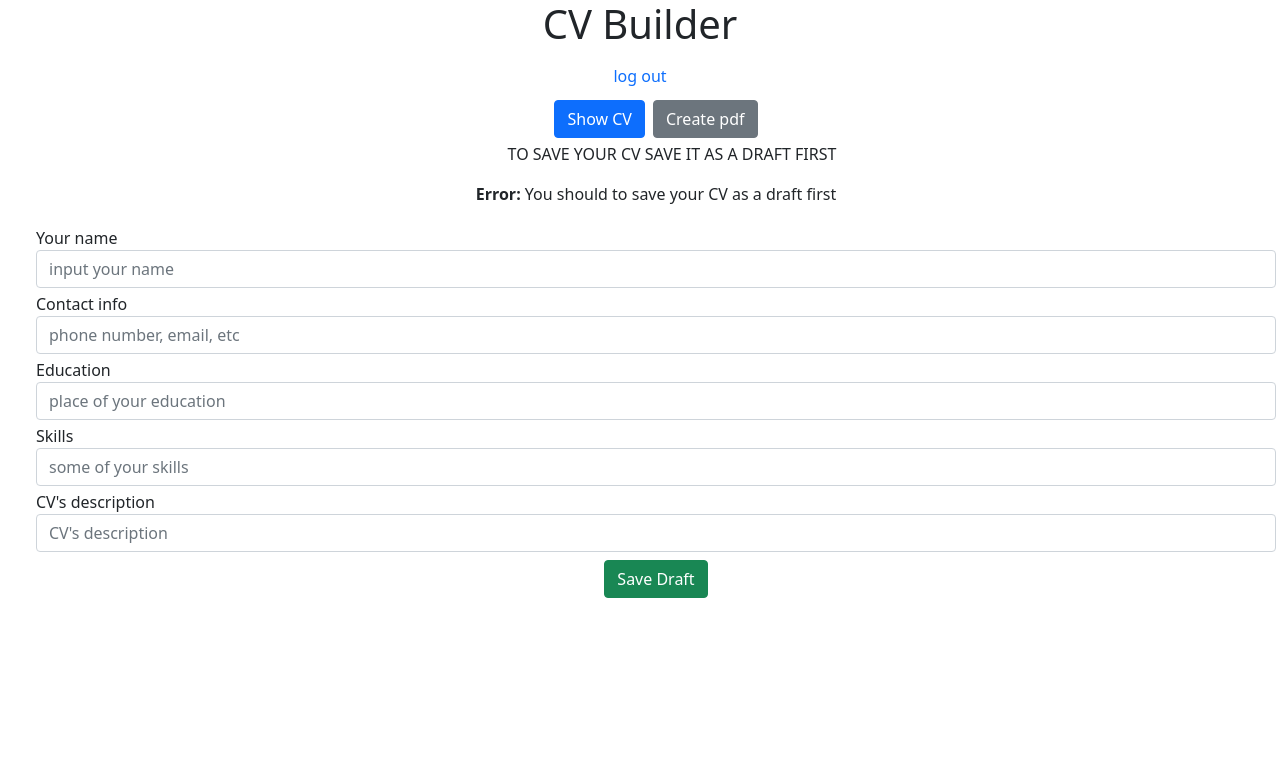
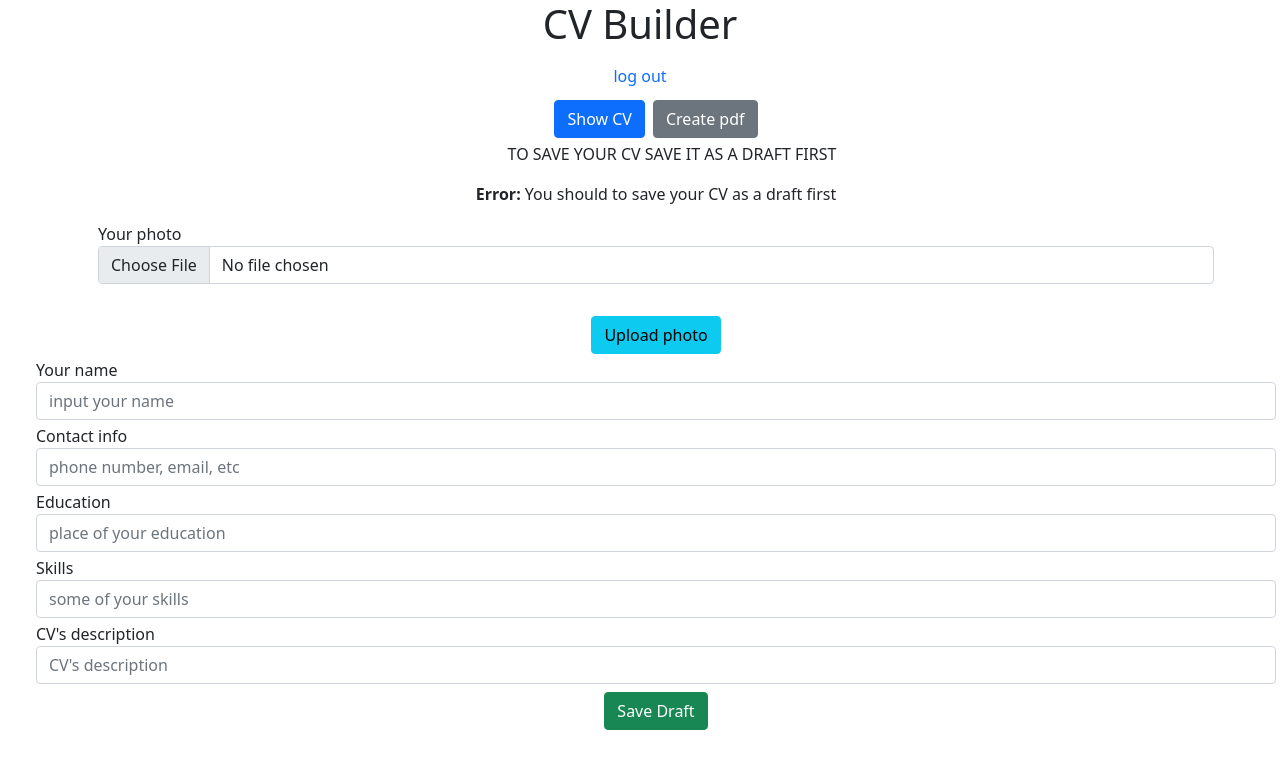
Before and after one commit to deouron/CV_builder, a Flask app: page /create_cv in a window 1280 px wide. Shown: the top 769 px of the page. Run offline with Flask 2, Linux system fonts and the light colour scheme; the visitor is signed in with stand-in values (Sample User, id 1); data that the repository does not hold is empty.

Commit message:
adding photo processing (doesn't work)

```diff
--- a/app.py
+++ b/app.py
@@ -1,8 +1,10 @@
 import sqlite3
 import os
 from flask import Flask, request, redirect, url_for, abort, render_template, flash, session, g, escape, send_file, \
-    get_flashed_messages
+    get_flashed_messages, send_from_directory, render_template
 from pdfkit import from_file, from_string
+from werkzeug.utils import secure_filename
+import urllib.request
 
 # CVs = dict()  # username: table_id
 users = dict()  # login: password
@@ -16,6 +18,8 @@ PASSWORD = 'default'
 
 app = Flask(__name__)
 app.config.from_object(__name__)
+app.config['UPLOAD_FOLDER'] = 'uploads/'
+app.secret_key = SECRET_KEY
 
 app.config.update(dict(
     DATABASE=os.path.join(app.root_path, 'flaskr.db'),
@@ -67,9 +71,9 @@ def add_entry():
     if not session.get('logged_in'):
         abort(401)
     db = get_db()
-    db.execute('insert into entries (title, contact, education, skills, description, login)'
-               ' values (?, ?, ?, ?, ?, ?)',
-               [request.form['title'], request.form['contact'], request.form['education'],
+    db.execute('insert into entries (file, title, contact, education, skills, description, login)'
+               ' values (?, ?, ?, ?, ?, ?, ?)',
+               [request.form['file'], request.form['title'], request.form['contact'], request.form['education'],
                 request.form['skills'], request.form['description'], session['username']])
     db.commit()
     # flash('New entry was successfully posted')
@@ -87,7 +91,7 @@ def index():
 @app.route('/show_entries')
 def show_entries():
     db = get_db()
-    cur = db.execute(f"select title, contact, education, skills, description "
+    cur = db.execute(f"select file, title, contact, education, skills, description "
                      f"from entries where login='{session['username']}' "
                      f"order by id desc limit 1")
     entries = cur.fetchall()
@@ -145,7 +149,7 @@ def create_cv():
         abort(401)
     db = get_db()
     cur = db.execute(
-        f"select title, contact, education, skills, description "
+        f"select file, title, contact, education, skills, description "
         f"from entries where login='{session['username']}' "
         f"order by id desc limit 1")
     entries = cur.fetchall()
@@ -166,7 +170,7 @@ def pdf_helper():
 def create_pdf():
     db = get_db()
     cur = db.execute(
-        f"select title, contact, education, skills, description "
+        f"select file, title, contact, education, skills, description "
         f"from entries where login='{session['username']}' "
         f"order by id desc limit 1")
     entries = cur.fetchone()
@@ -175,6 +179,7 @@ def create_pdf():
         <!DOCTYPE html>
         <html>
         <body>
+        <img src={entries['file']}>
             <h2>Name:</h2> {entries['title']}
             <h2>Contact:</h2> {entries['contact']}
             <h2>Education:</h2> {entries['education']}
@@ -189,6 +194,30 @@ def create_pdf():
     return render_template('show_entries.html', entries=entries, error=error)
 
 
+def is_allowed(file):
+    ALLOWED_FORMATS = {'png', 'jpeg', 'jpg'}
+    return '.' in file and file.rsplit('.', 1)[1].lower() in ALLOWED_FORMATS
+
+
+@app.route('/', methods=['POST'])
+def upload_image():
+    if 'file' not in request.files:
+        error = 'No image'
+        return render_template('show_entries.html', error=error)
+    file = request.files['file']
+    if file.name == "":
+        error = 'No image'
+        return render_template('show_entries.html', error=error)
+    if file and is_allowed(file.filename):
+        filename = secure_filename(file.filename)
+        file.save(os.path.join(app.config['UPLOAD_FOLDER'], filename))
+        error = 'file was uploaded'
+        return render_template('show_entries.html', filename=filename, error=error)
+    else:
+        error = "file's format is not allowed"
+        return render_template('show_entries.html', error=error)
+
+
 @app.errorhandler(404)
 def page_not_found(error):
     return render_template('page_not_found.html'), 404
--- a/scheme.sql
+++ b/scheme.sql
@@ -1,6 +1,7 @@
 drop table if exists entries;
 create table entries (
     id integer primary key autoincrement,
+    file text  null,
     title text not null,
     contact text not null,
     education text not null,
--- a/templates/cv.html
+++ b/templates/cv.html
@@ -1,6 +1,7 @@
 <ul class=cv>
 
 {% for entry in entries %}
+    <h1>Photo:</h1> {{ entry.file|safe }}
     <h1>Name:</h1> {{ entry.title|safe }}
     <h1>Contact:</h1> {{ entry.contact|safe }}
     <h1>Education:</h1> {{ entry.education|safe }}
--- a/templates/show_entries.html
+++ b/templates/show_entries.html
@@ -19,6 +19,22 @@
     {% for entry in entries %}
     {% if session.logged_in %}
     <form action="{{ url_for('add_entry') }}" method=post class=add-entry>
+        <div class="container">
+            <label>Your photo</label>
+            <div class="row">
+                <form action="{{ url_for('upload_image') }}" method=post class=upload_image
+                      enctype="multipart/form-data">
+                    <dl>
+                        <p>
+                            <input type="file" name="file" class="form-control" autocomplete="off" required>
+                        </p>
+                    </dl>
+                    <div class="d-flex justify-content-center">
+                        <button type="submit" class="btn btn-info">Upload photo</button>
+                    </div>
+                </form>
+            </div>
+        </div>
         <div class="form-group m-1">
             <label>Your name</label>
             <input class="form-control" type=text size=30 name="title" value="{{ entry.title }}"
@@ -68,6 +84,22 @@
         </div>
     </ul>
     <form action="{{ url_for('add_entry') }}" method=post class=add-entry>
+        <div class="container">
+            <label>Your photo</label>
+            <div class="row">
+                <form action="{{ url_for('upload_image') }}" method=post class=upload_image
+                      enctype="multipart/form-data">
+                    <dl>
+                        <p>
+                            <input type="file" name="file" class="form-control" autocomplete="off" required>
+                        </p>
+                    </dl>
+                    <div class="d-flex justify-content-center">
+                        <button type="submit" class="btn btn-info">Upload photo</button>
+                    </div>
+                </form>
+            </div>
+        </div>
         <div class="form-group m-1">
             <label>Your name</label>
             <input class="form-control" type=text size=30 name="title"
```
Also changed, not shown: flaskr.db, uploads/OW_Halloween2020_KeyArt_ZoomBackground_1920x1080_JP_Chateau-FloatingCandles_1.png (added), 1 other file.
